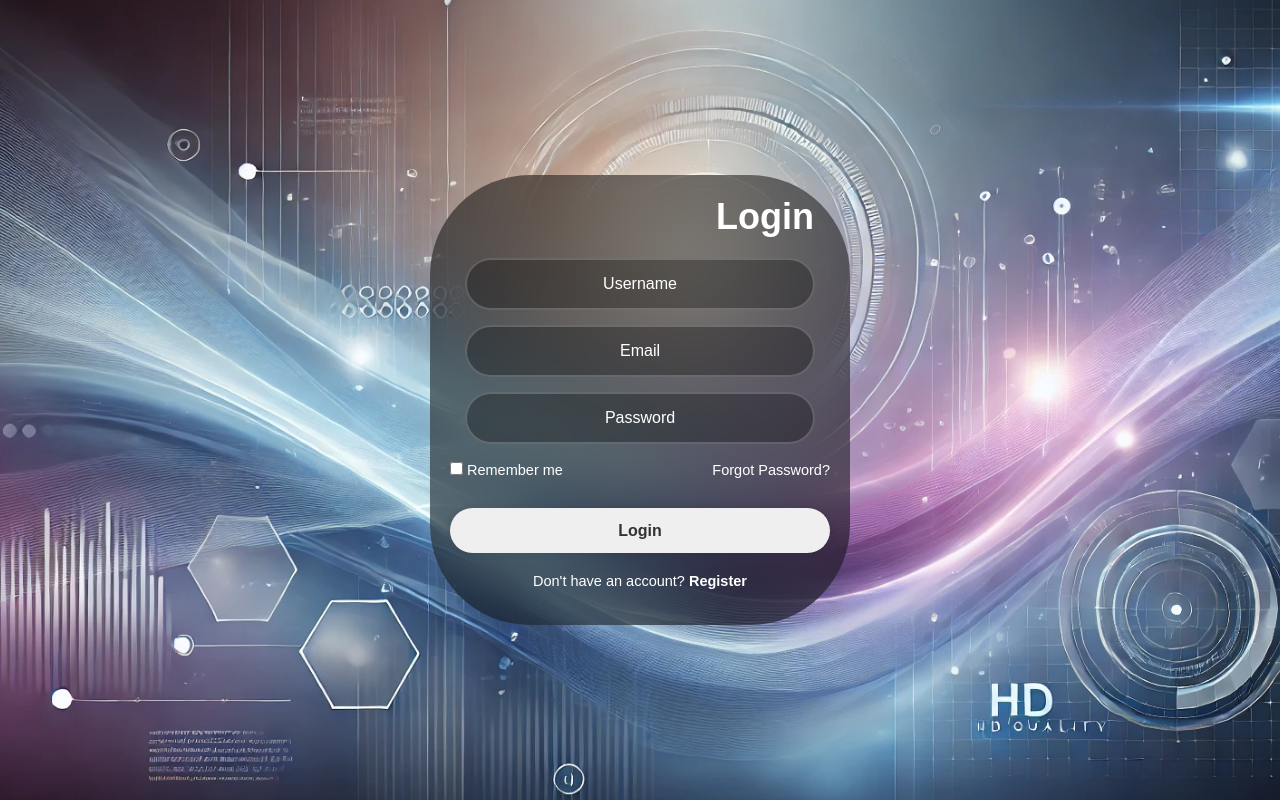
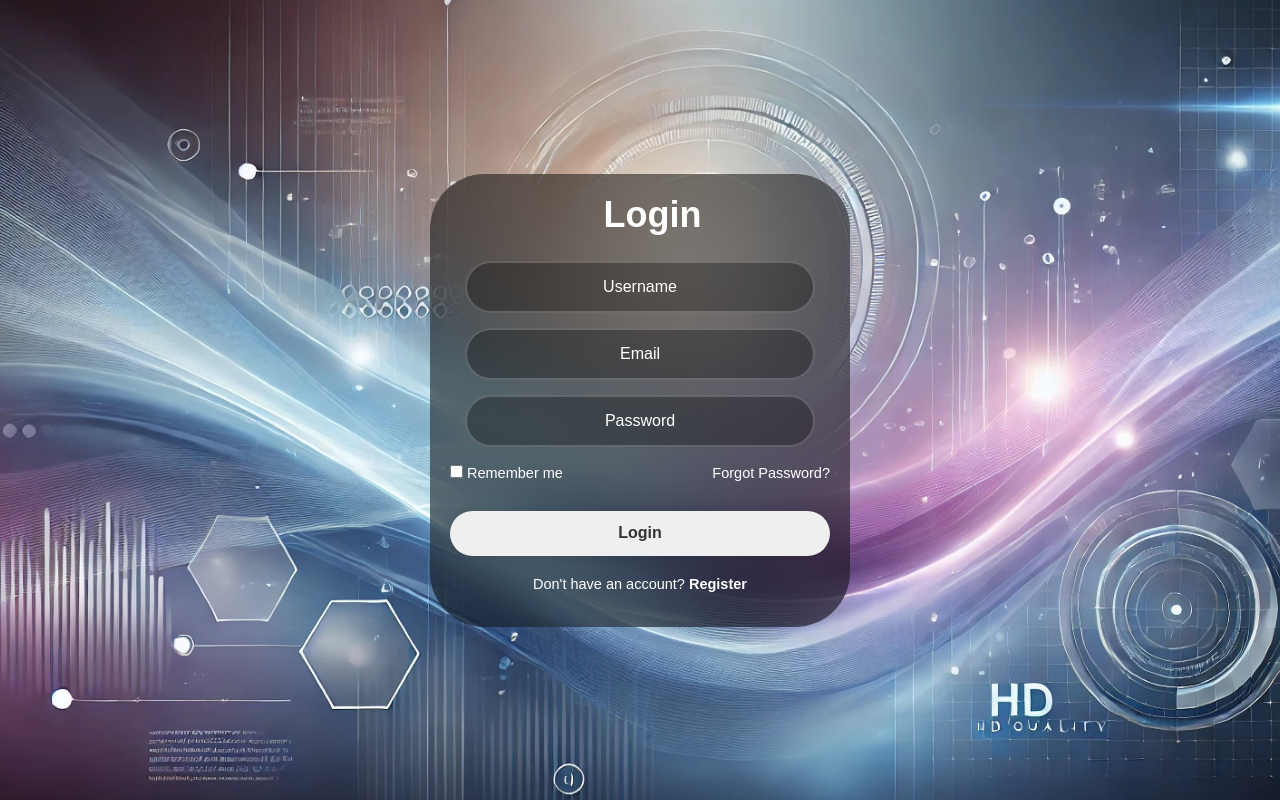
Before and after one commit to KTomi005/Web, a React (Vite) app: page /login in a window 1280 px wide. Shown: the top 800 px of the page. Built offline with nearby package versions, Linux system fonts and the light colour scheme.

Commit message:
javítások

```diff
--- a/src/Components/LoginSignup/LoginSignup.css
+++ b/src/Components/LoginSignup/LoginSignup.css
@@ -28,7 +28,7 @@ form h1{
   height: auto; /* Let height adjust based on content */
   background: rgba(0, 0, 0, 0.5); /* Semi-transparent background */
   backdrop-filter: blur(30px);
-  border-radius: 100px;
+  border-radius: 55px;
   color: #fff;
   display: none;
   flex-direction: column;
@@ -44,8 +44,10 @@ form h1{
 
 form h1 {
   font-size: 36px;
+  margin-left: 100px;
+  margin-right: 75px;
   text-align: center;
-  margin-bottom: 20px;
+  margin-bottom: 25px;
 }
 
 .input-box {
```
Also changed, not shown: src/KezdoLap/KezdoLap.html (deleted, +0 -22 lines).
